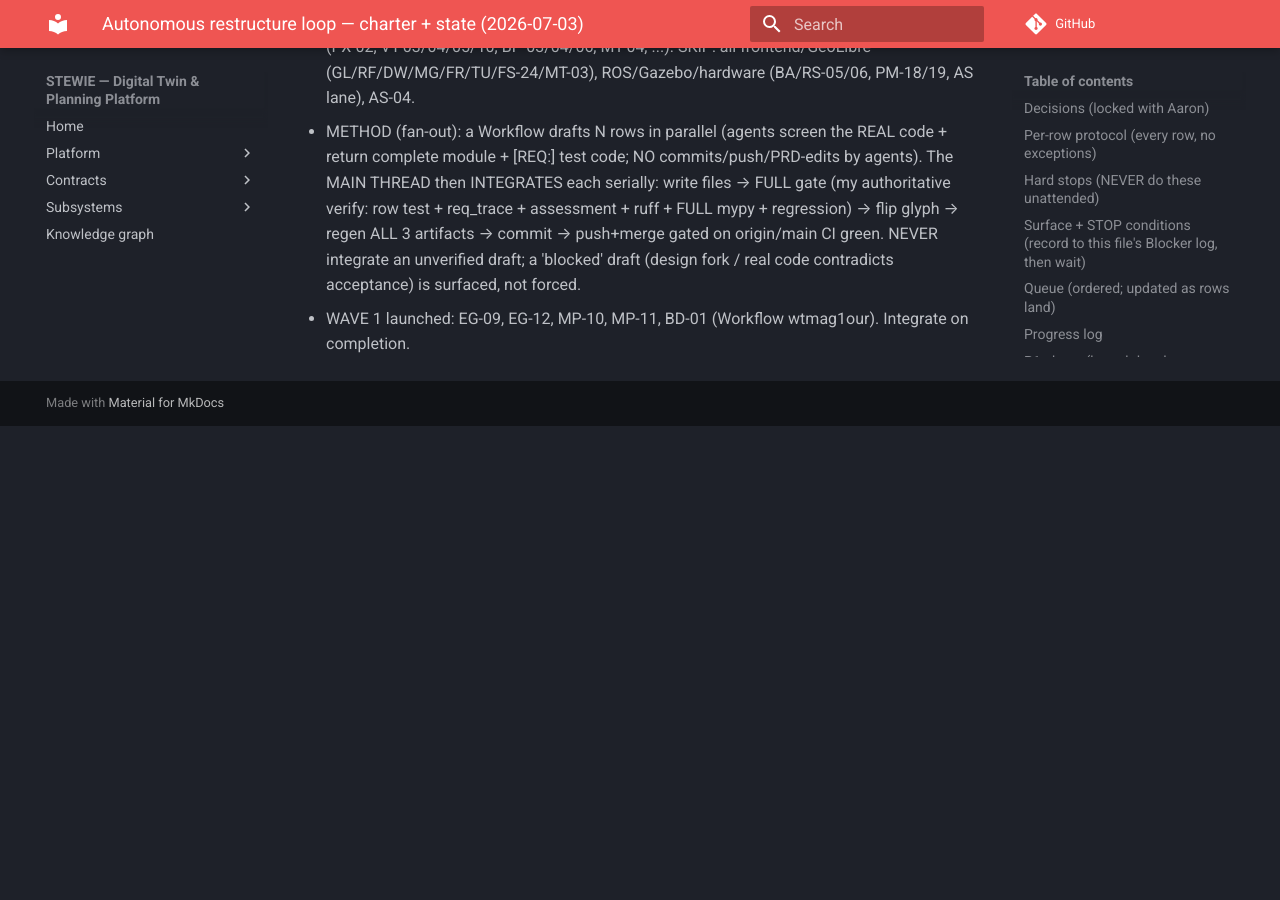
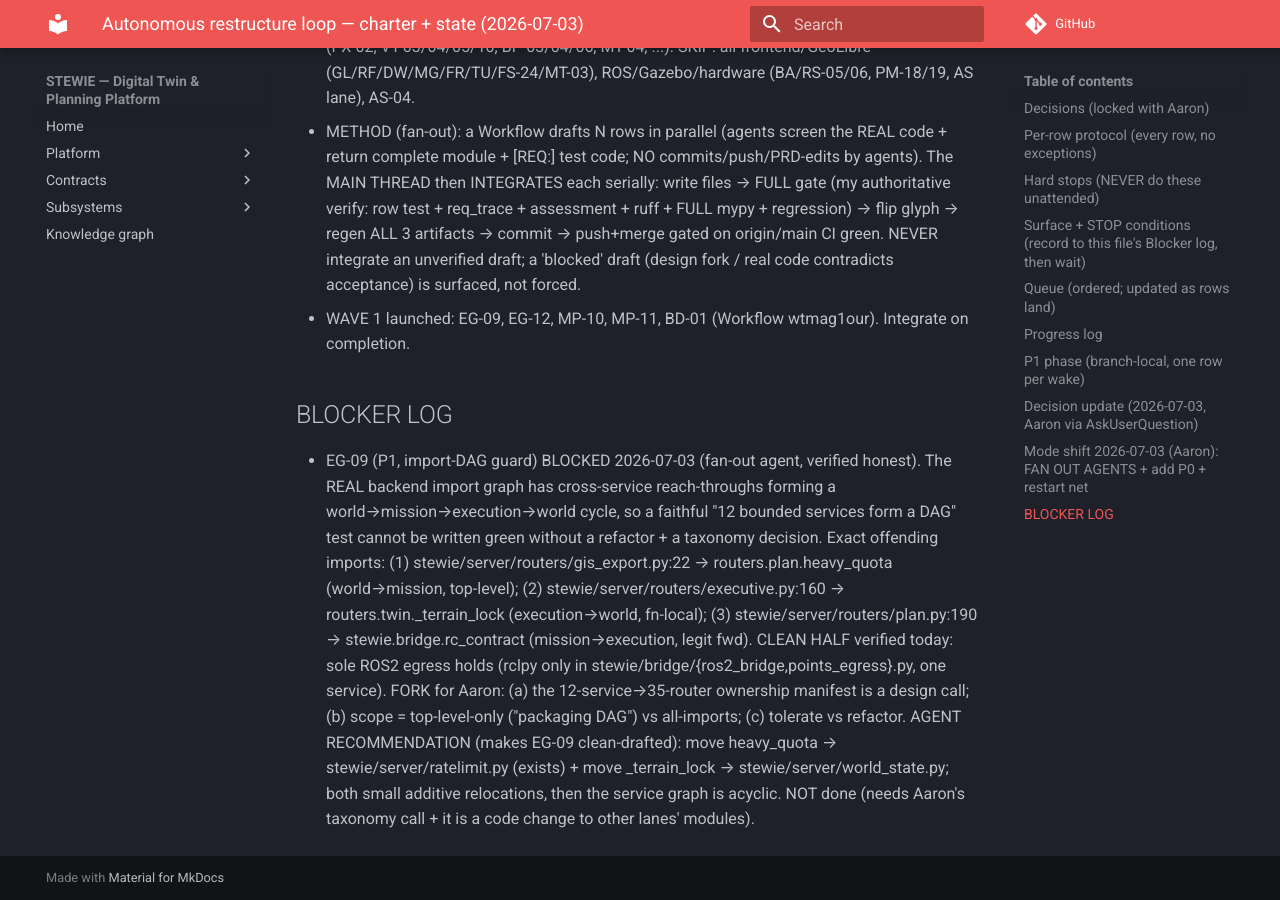
Before and after one commit to stewie-sw/stewie, an MkDocs documentation site: the page built from docs/autonomous_loop_charter_2026-07-03.md, in a window 1280 px wide and 900 px high, scrolled down 7366 px. Built offline with MkDocs 1.6.1 and Material for MkDocs 9.7.7, drawn with Linux system fonts in a browser that asks for light colours; comment, search, counter and statistics services are not loaded; before the commit the page ends 7792 px from its top, so only the background shows below that.

Commit message:
chore(loop): charter — wave-1 integrated (4 rows, board 204); EG-09 blocker recorded

```diff
--- a/docs/autonomous_loop_charter_2026-07-03.md
+++ b/docs/autonomous_loop_charter_2026-07-03.md
@@ -219,3 +219,17 @@ and stop scheduling (wait for Aaron).
   → flip glyph → regen ALL 3 artifacts → commit → push+merge gated on origin/main CI green. NEVER integrate an
   unverified draft; a 'blocked' draft (design fork / real code contradicts acceptance) is surfaced, not forced.
 - WAVE 1 launched: EG-09, EG-12, MP-10, MP-11, BD-01 (Workflow wtmag1our). Integrate on completion.
+
+## BLOCKER LOG
+- EG-09 (P1, import-DAG guard) BLOCKED 2026-07-03 (fan-out agent, verified honest). The REAL backend import
+  graph has cross-service reach-throughs forming a world→mission→execution→world cycle, so a faithful
+  "12 bounded services form a DAG" test cannot be written green without a refactor + a taxonomy decision.
+  Exact offending imports: (1) stewie/server/routers/gis_export.py:22 → routers.plan.heavy_quota (world→mission,
+  top-level); (2) stewie/server/routers/executive.py:160 → routers.twin._terrain_lock (execution→world,
+  fn-local); (3) stewie/server/routers/plan.py:190 → stewie.bridge.rc_contract (mission→execution, legit fwd).
+  CLEAN HALF verified today: sole ROS2 egress holds (rclpy only in stewie/bridge/{ros2_bridge,points_egress}.py,
+  one service). FORK for Aaron: (a) the 12-service→35-router ownership manifest is a design call; (b) scope =
+  top-level-only ("packaging DAG") vs all-imports; (c) tolerate vs refactor. AGENT RECOMMENDATION (makes EG-09
+  clean-drafted): move heavy_quota → stewie/server/ratelimit.py (exists) + move _terrain_lock →
+  stewie/server/world_state.py; both small additive relocations, then the service graph is acyclic. NOT done
+  (needs Aaron's taxonomy call + it is a code change to other lanes' modules).
```
